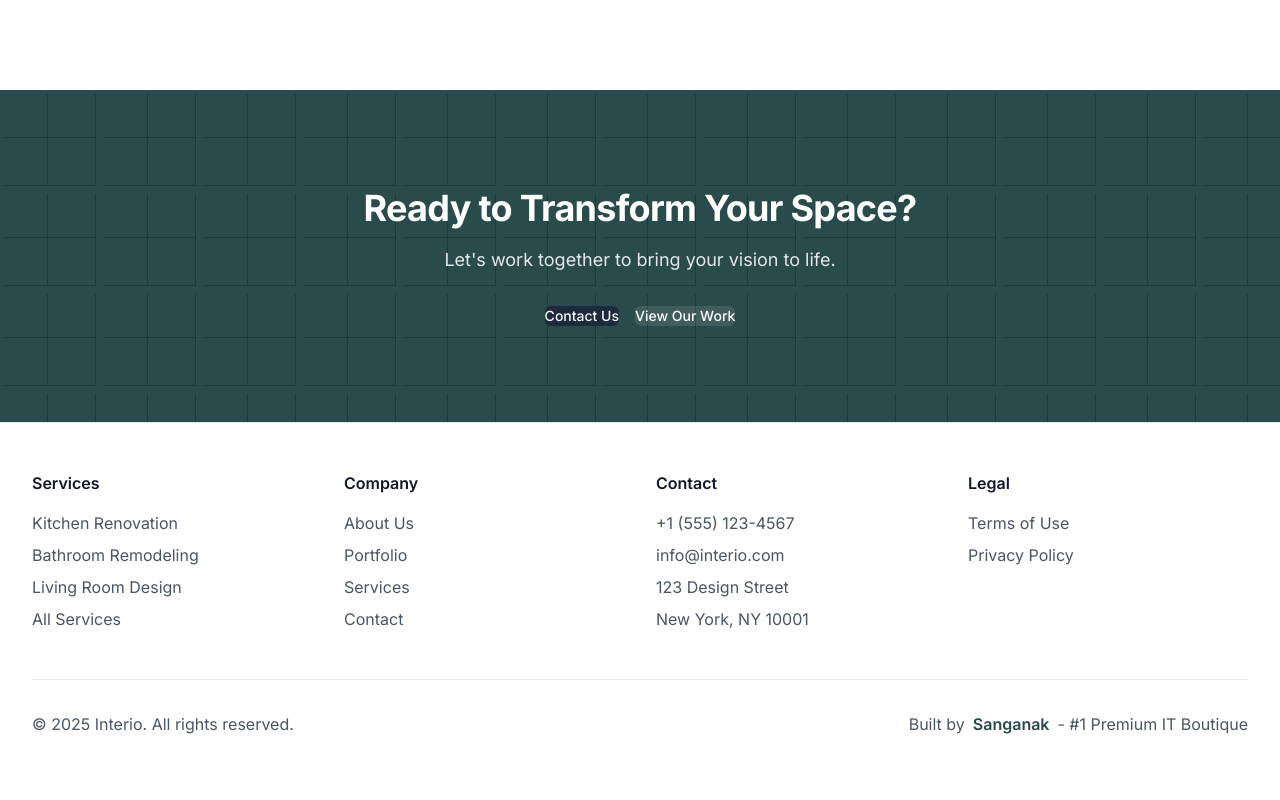
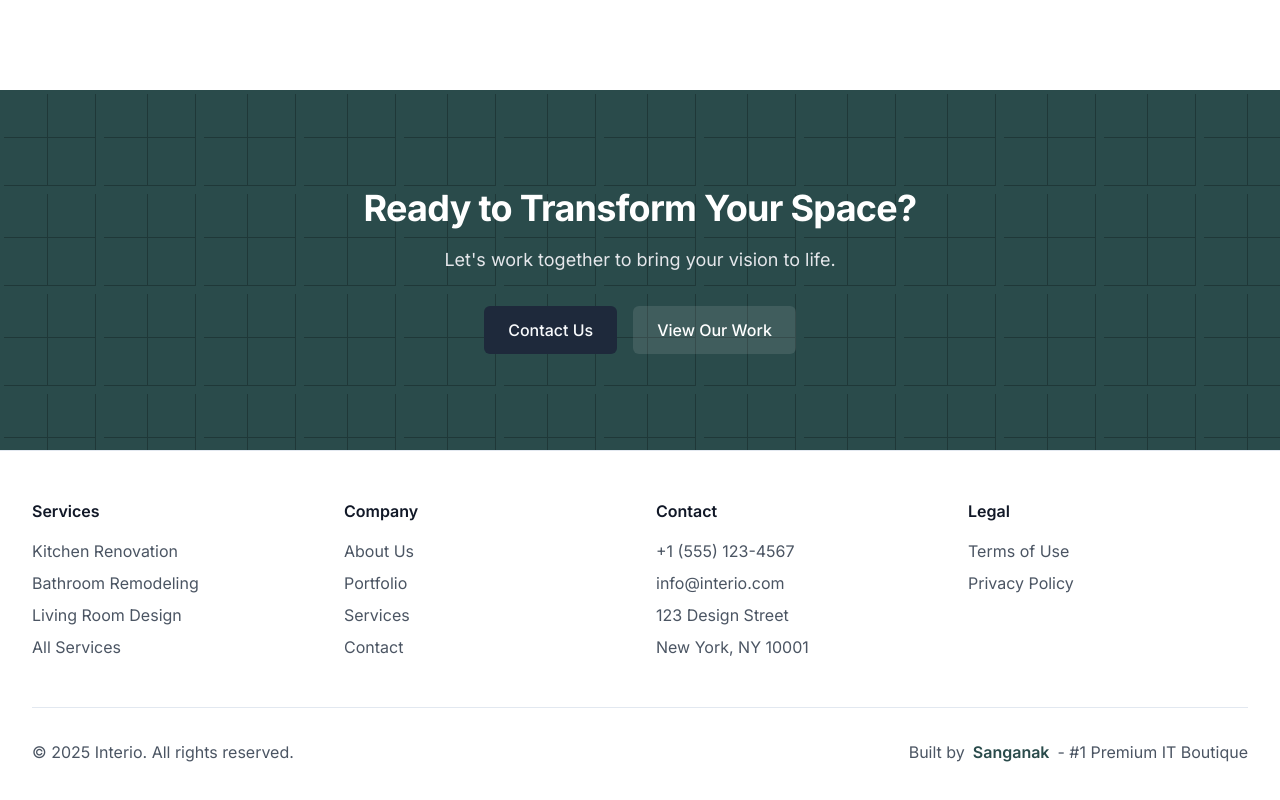
Before and after one commit to mrbuddhu/Interio, a Next.js app: page /about in a window 1280 px wide. Shown: the part 2144-2944 px from the top of the page. Built offline with nearby package versions, Linux system fonts and the light colour scheme; a web font is replaced by a local one.

Commit message:
Update button styles in globals.css to increase padding and font size for improved usability.

```diff
--- a/app/globals.css
+++ b/app/globals.css
@@ -60,7 +60,7 @@
 
 @layer components {
   .btn {
-    @apply inline-flex items-center justify-center rounded-md text-sm font-medium transition-colors focus-visible:outline-none focus-visible:ring-2 focus-visible:ring-[hsl(var(--ring))] focus-visible:ring-offset-2 disabled:pointer-events-none disabled:opacity-50;
+    @apply inline-flex items-center justify-center rounded-md text-base font-medium px-6 py-3 transition-colors focus-visible:outline-none focus-visible:ring-2 focus-visible:ring-[hsl(var(--ring))] focus-visible:ring-offset-2 disabled:pointer-events-none disabled:opacity-50;
   }
 
   .btn-default {
```
